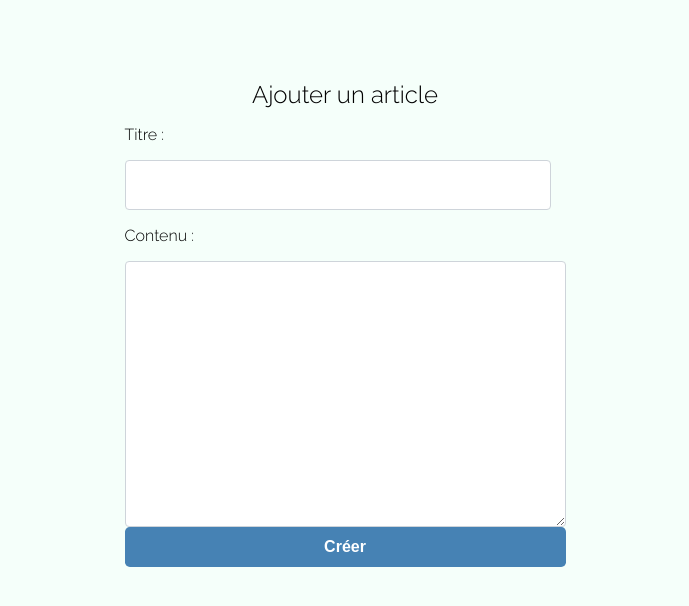
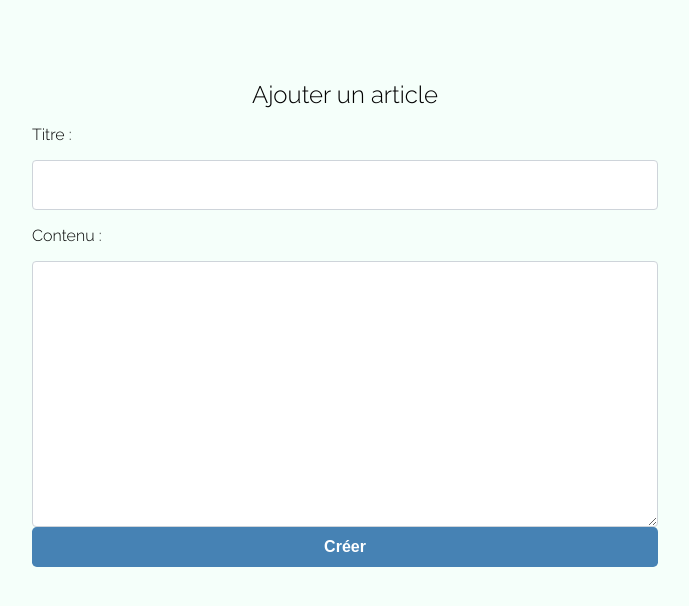
Before and after one commit to sackokalil/Master-projects, a Django app: page /blog/create/ in a window 1280 px wide. Shown: the part 51-657 px from the top of the page, without its empty margins (295-984 px from the left). Run offline with Django 4.2, Linux system fonts and the light colour scheme; the visitor is signed in with stand-in values (Sample User, id 1).

Commit message:
Update style.css

```diff
--- a/src/posts/static/css/style.css
+++ b/src/posts/static/css/style.css
@@ -64,7 +64,7 @@ input, textarea {
     font-size: 1rem;
     border: 1px solid #ced4da;
     border-radius: .25rem;
-    min-width: 400px;
+    min-width: 600px;
 }
 label {
     display: inline-block;
```
